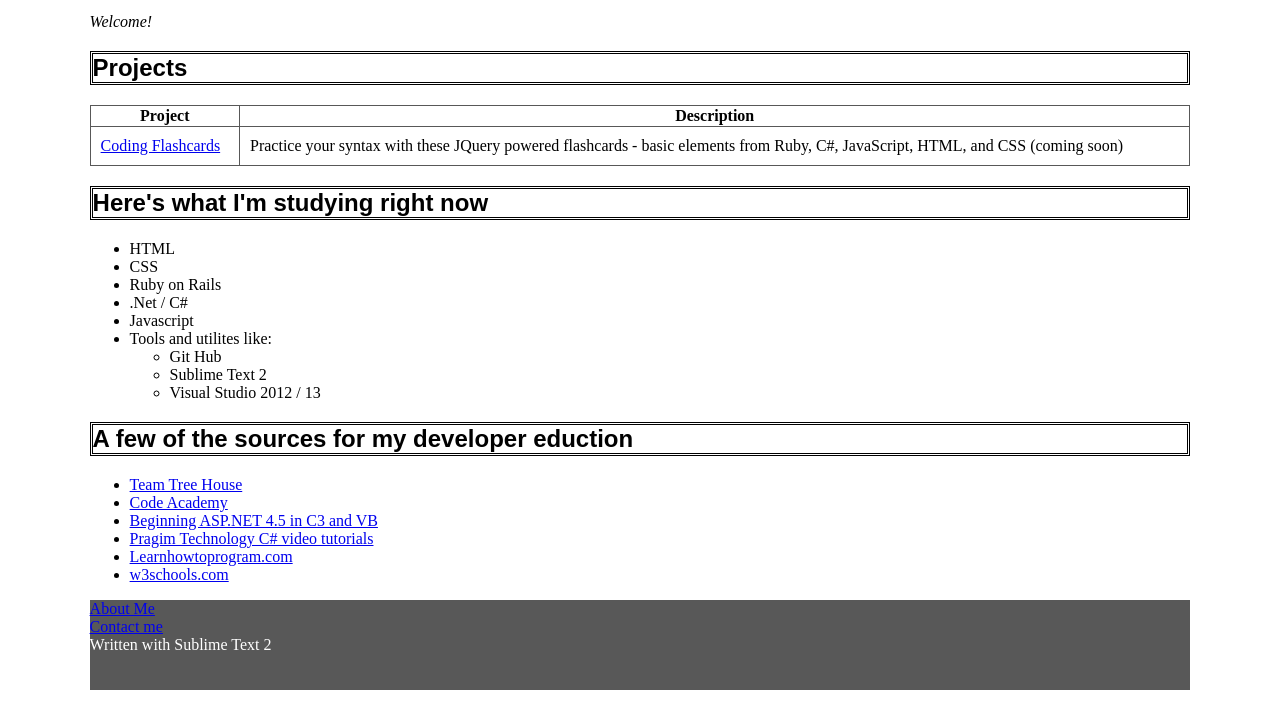
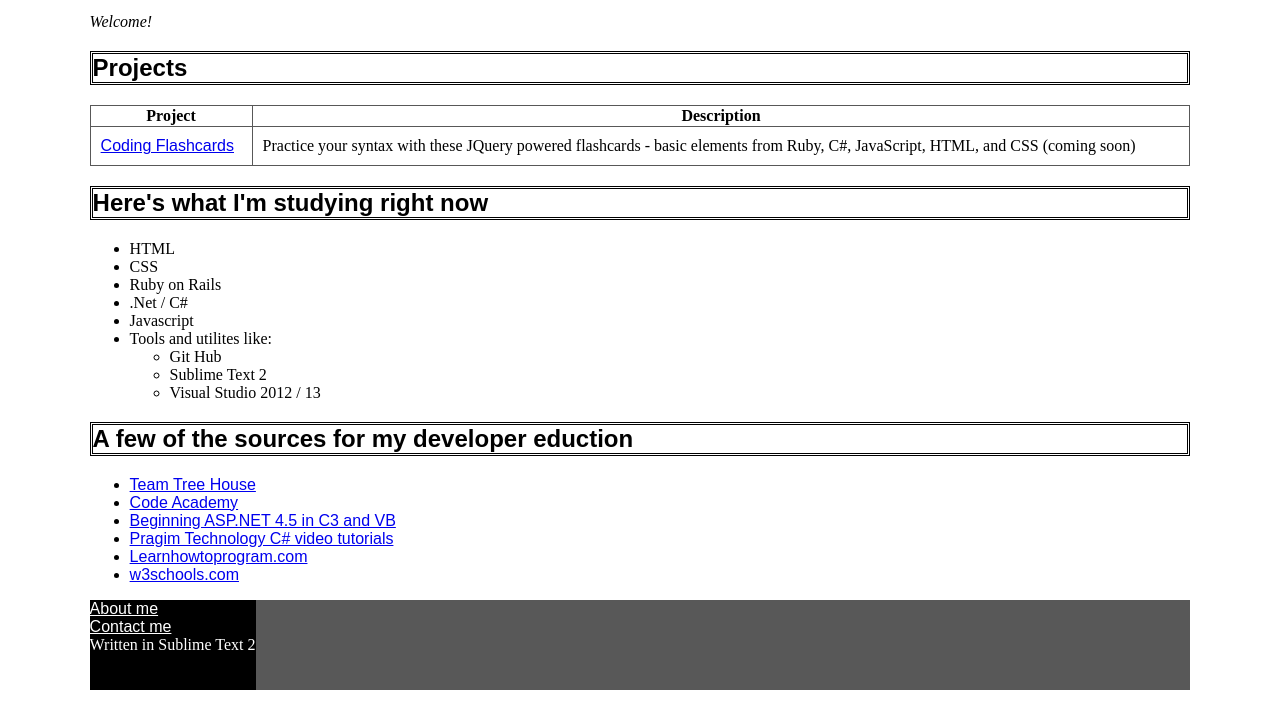
Before and after one commit to lwalden/lwalden.github.io, a plain HTML site: page index.html in a window 1280 px wide. Shown: the part 114-821 px from the top of the page. Drawn offline with Linux system fonts and the light colour scheme.

Commit message:
tweaked footer for readability

```diff
--- a/CSS/styles.css
+++ b/CSS/styles.css
@@ -35,13 +35,23 @@ line-height: 90px;
 
 }
 
-.footer{
+.footer1{
 	color: #FFFFFF;
-	background-color: #585858;
-	width: 86%;
+	background-color: #000000;
+	width: 13%;
 	height: 90px;
 	margin-left: 7%;
+	float: left;
 }
+
+.footer2{
+	color: #000000;
+	background-color: #585858;
+	width: 73%;
+	height: 90px;
+	float: left;
+}
+
 
 .main{
 	width:86%;
@@ -61,3 +71,11 @@ textarea {
 	height: auto;
 	width: auto;
 }
+
+.whitelink {
+	color: white;
+}
+
+a {
+	font-family: sans-serif;
+}
--- a/index.html
+++ b/index.html
@@ -44,14 +44,13 @@
 				<li><a href="http://www.learnhowtoprogram.com" target="_blank">Learnhowtoprogram.com</li>
 				<li><a href="http://www.w3schools.com/" targer="_blank">w3schools.com</a></li>
 			</ul>
-
 		</div>
-			<div class="footer">
-				<a href="aboutme.html">About Me</a>
-				<br>
-				<a href="mailto:lwalden77@gmail.com">Contact me</a><br/>
-				Written with Sublime Text 2
-			</div>
-
+		<div class="footer1">
+			<a class="whitelink" href="aboutme.html">About me</a>
+			<br>
+			<a class="whitelink" href="mailto:lwalden77@gmail.com">Contact me</a><br/>
+			Written in Sublime Text 2
+		</div>
+		<div class="footer2"></div>
 	</body>
 </html>
```
Also changed, not shown: aboutme.html (+5 -4 lines).
